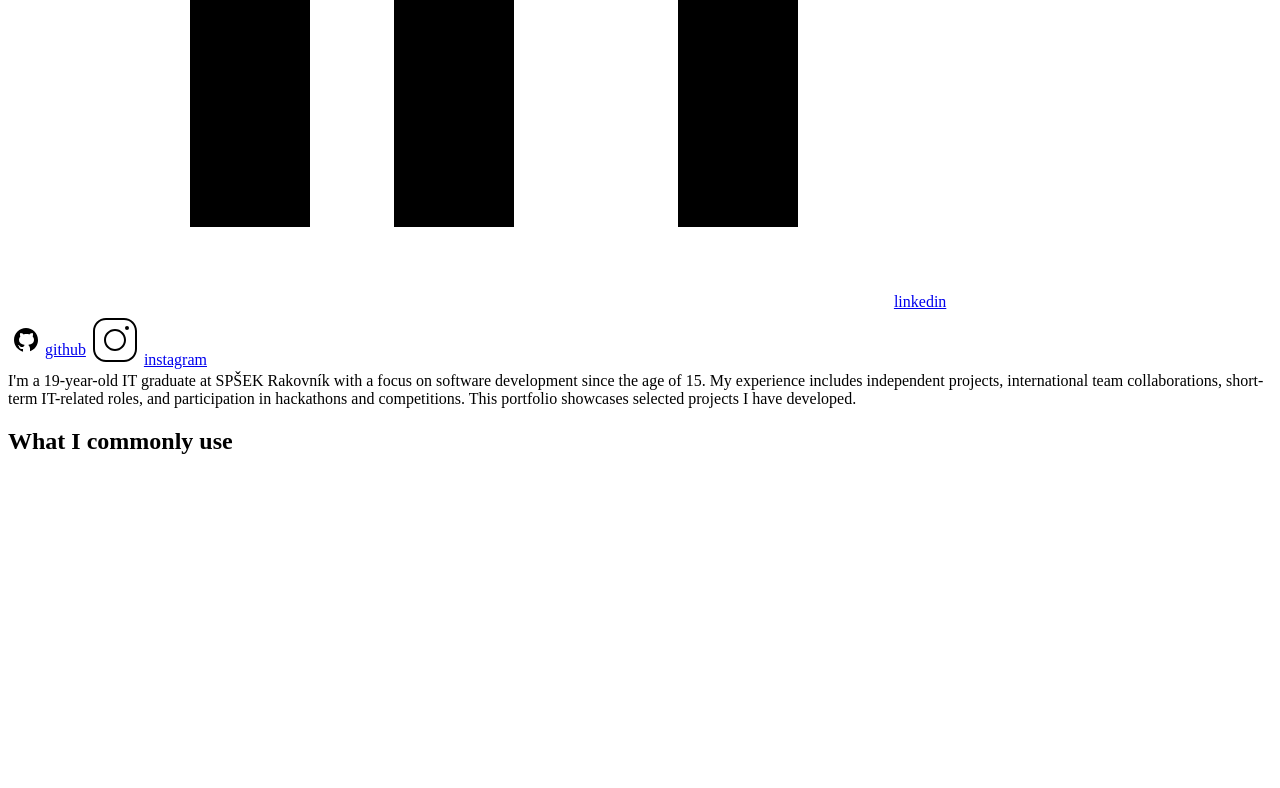
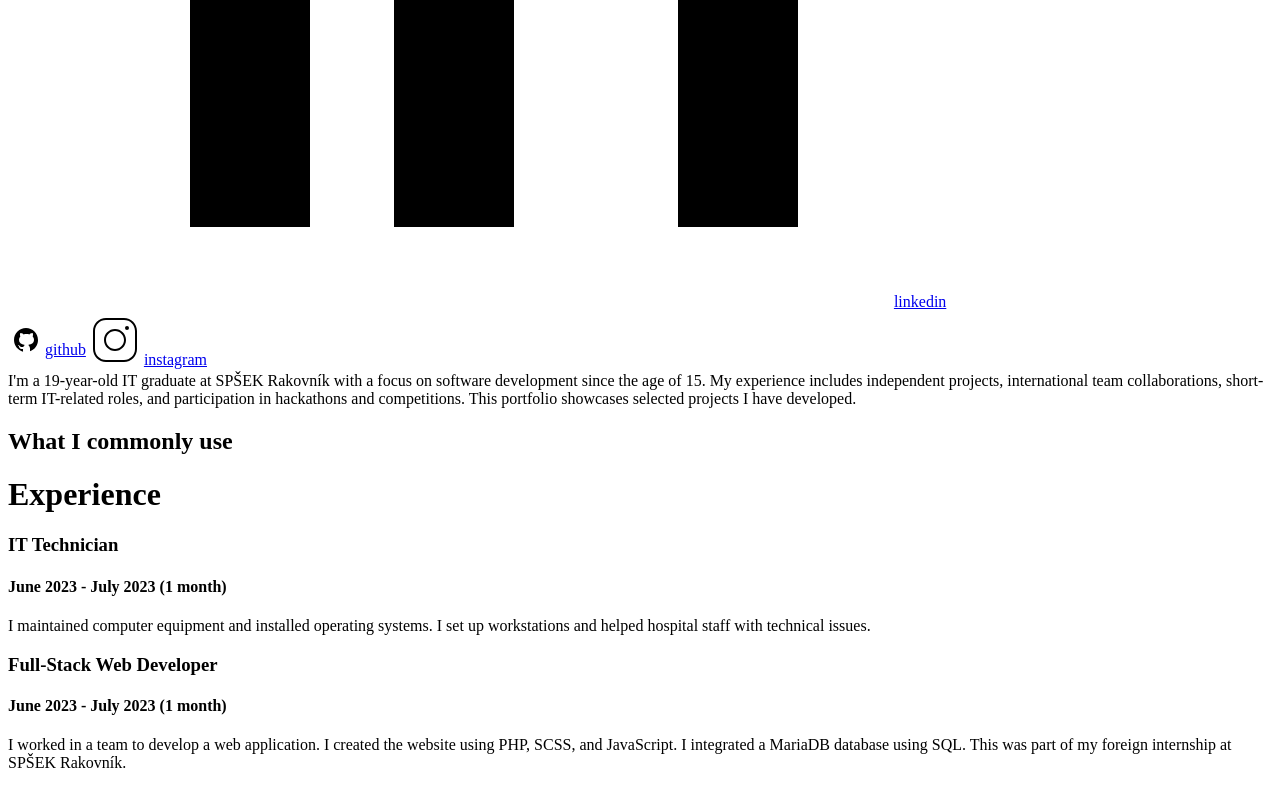
Before and after one commit to stefccc/portfolio-rais, a React (Vite) app: page / in a window 1280 px wide. Shown: the part 849-1637 px from the top of the page. Before the commit the page ends 1323 px from the top, so only its background shows below. Built offline with nearby package versions, Linux system fonts and the light colour scheme.

Commit message:
Experience component html done, started projects component html

```diff
--- a/src/components/Experience.tsx
+++ b/src/components/Experience.tsx
@@ -12,10 +12,27 @@ const Experience = () => {
       detail:
         "I maintained computer equipment and installed operating systems. I set up workstations and helped hospital staff with technical issues.",
     },
+    {
+      name: "Full-Stack Web Developer",
+      timePeriod: "June 2023 - July 2023 (1 month)",
+      detail:
+        "I worked in a team to develop a web application. I created the website using PHP, SCSS, and JavaScript. I integrated a MariaDB database using SQL. This was part of my foreign internship at SPŠEK Rakovník.",
+    },
   ];
   return (
     <div>
       <h1>Experience</h1>
+      <div>
+        <div className="positions">
+          {positions.map((position) => (
+            <div className="position">
+              <h3>{position.name}</h3>
+              <h4>{position.timePeriod}</h4>
+              <p>{position.detail}</p>
+            </div>
+          ))}
+        </div>
+      </div>
     </div>
   );
 };
--- a/src/components/ScrollPage.tsx
+++ b/src/components/ScrollPage.tsx
@@ -1,4 +1,5 @@
 import About from "./About";
+import Experience from "./Experience";
 import TechStack from "./TechStack";
 
 const ScrollPage = () => {
@@ -6,6 +7,7 @@ const ScrollPage = () => {
     <div className="scrollPage">
       <About />
       <TechStack />
+      <Experience />
     </div>
   );
 };
```
Also changed, not shown: src/components/Projects.tsx (added, +21 -0 lines).
